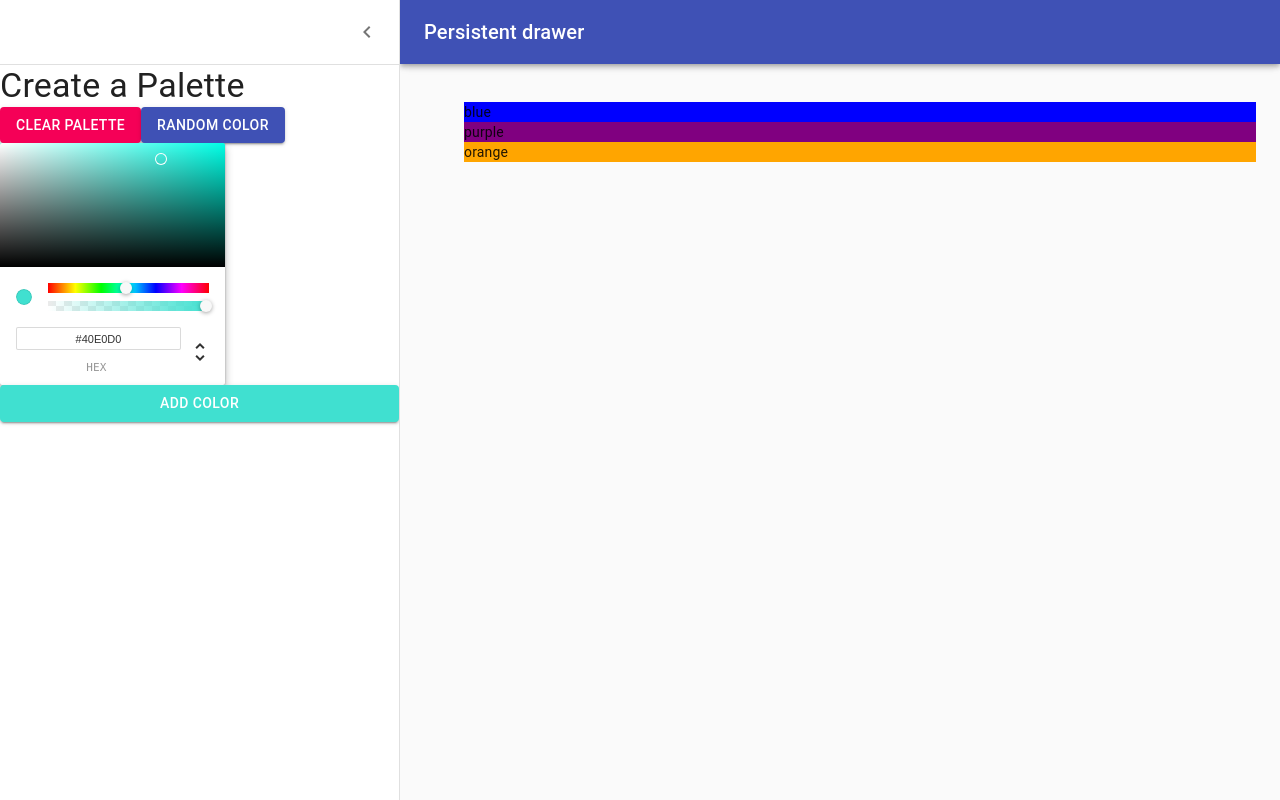
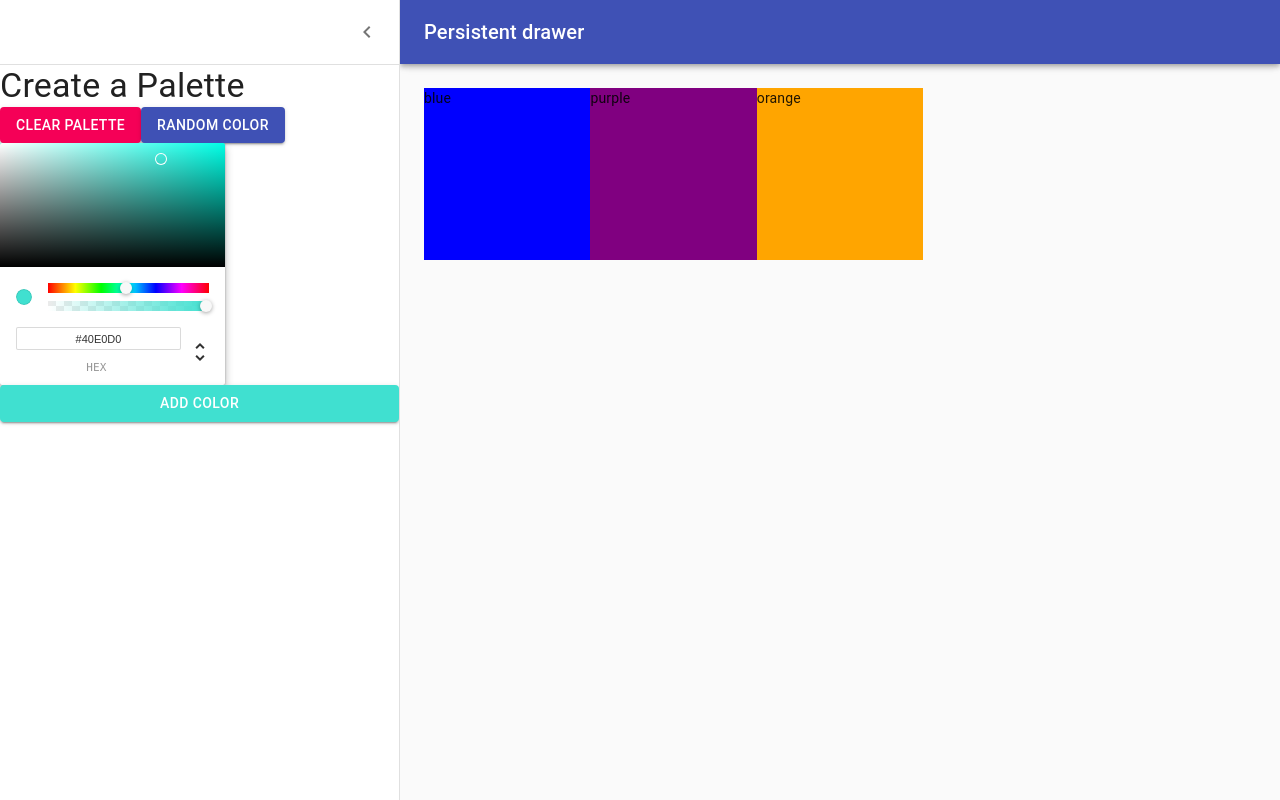
Before and after one commit to yunshine/React-Color-Palettes, a React (Create React App) app: page /palette/new in a window 1280 px wide. Built offline with nearby package versions, Linux system fonts and the light colour scheme.

Commit message:
Added styles to the draggable color boxes

```diff
--- a/src/DraggableColorBox.js
+++ b/src/DraggableColorBox.js
@@ -1,5 +1,20 @@
 import React from "react";
+import { withStyles } from '@material-ui/core/styles';
 
-export default function DraggableColorBox(props) {
-  return <div style={{backgroundColor: props.color}}>{props.color}</div>;
+const styles = {
+  root: {
+    width: "20%",
+    height: "25%",
+    margin: "0 auto",
+    display: "inline-block",
+    position: "relative",
+    cursor: "pointer",
+    marginBottom: "-3.5px",
+  }
+};
+
+function DraggableColorBox(props) {
+  return <div className={props.classes.root} style={{backgroundColor: props.color}}>{props.color}</div>;
 }
+
+export default withStyles(styles) (DraggableColorBox);
--- a/src/NewPaletteForm.js
+++ b/src/NewPaletteForm.js
@@ -64,6 +64,7 @@ const styles = theme => ({
   },
   content: {
     flexGrow: 1,
+    height: "calc(100vh - 64px)",
     padding: theme.spacing.unit * 3,
     transition: theme.transitions.create('margin', {
       easing: theme.transitions.easing.sharp,
@@ -173,11 +174,9 @@ class NewPaletteForm extends React.Component {
           })}
         >
           <div className={classes.drawerHeader} />
-          <ul>
             {this.state.colors.map(color => (
               <DraggableColorBox color={color} />
             ))}
-          </ul>
         </main>
 
       </div>
```
